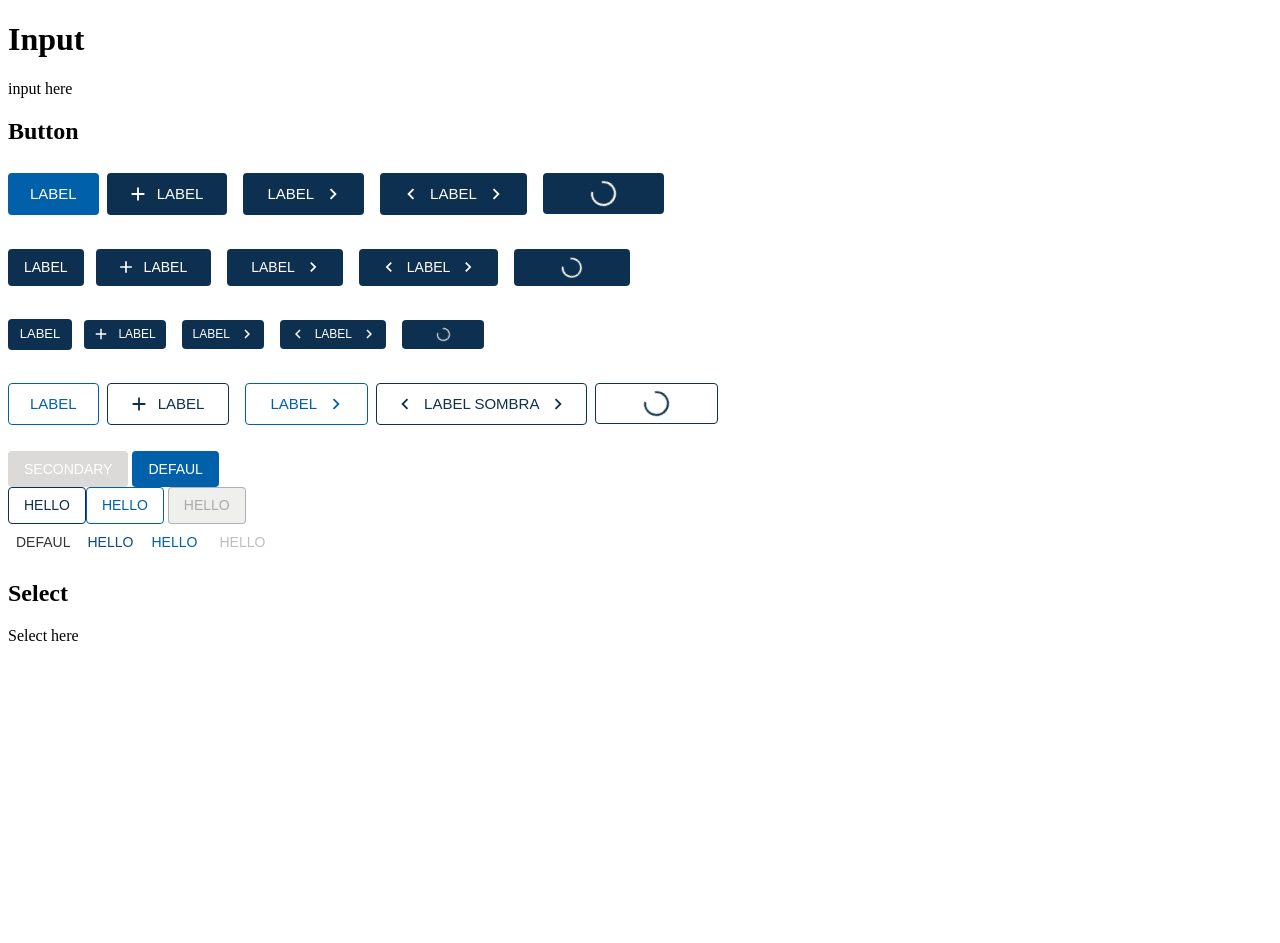
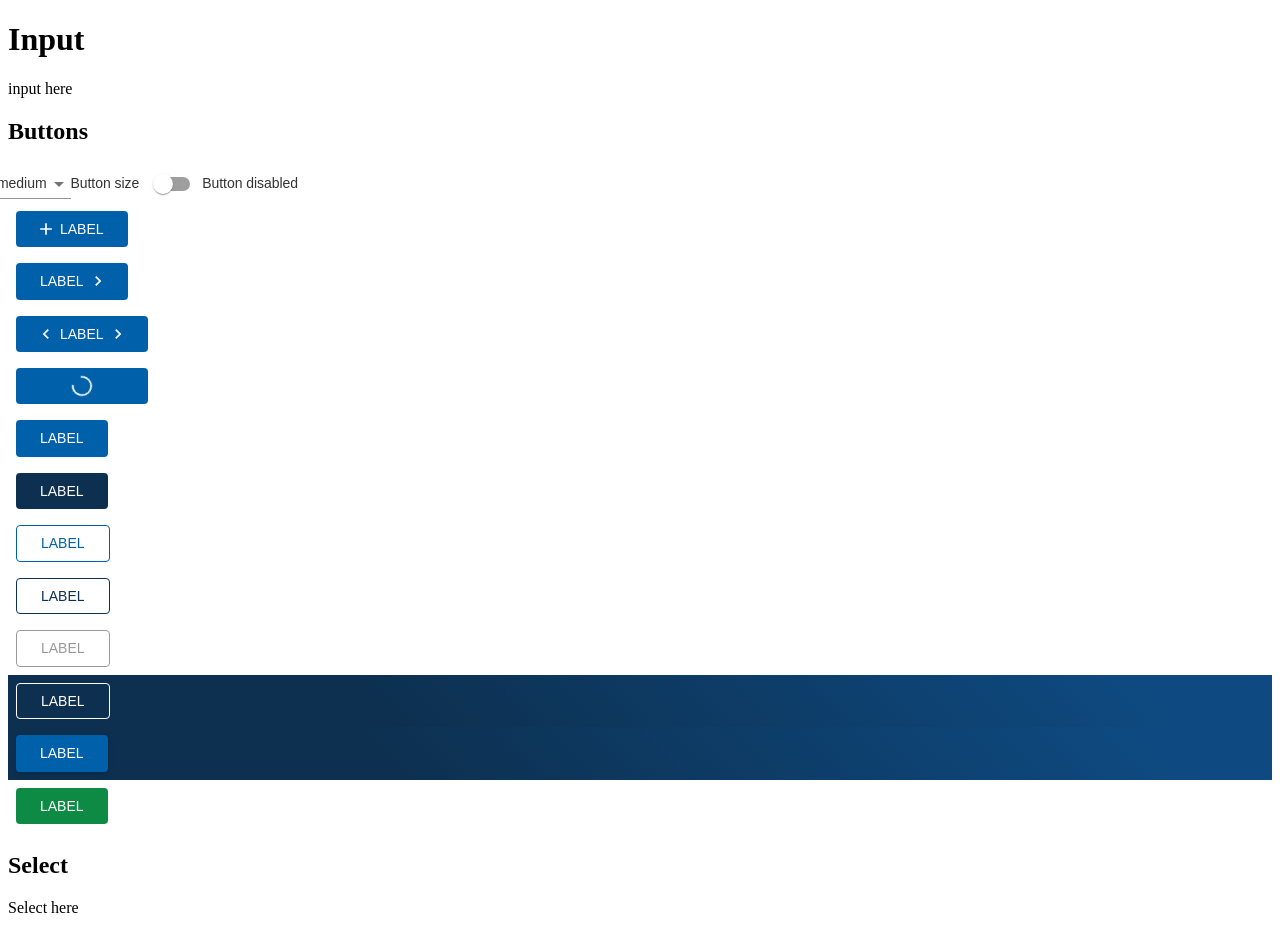
Before and after one commit to santiago86/testcomponents, a React (Create React App) app: page / in a window 1280 px wide. Before the commit the page ends 800 px from the top, so only its background shows below. Built offline with nearby package versions, Linux system fonts and the light colour scheme.

Commit message:
feat: adds buttons copa variants on buttonCo

```diff
--- a/package.json
+++ b/package.json
@@ -9,6 +9,8 @@
     "@testing-library/jest-dom": "^5.7.0",
     "@testing-library/react": "^10.0.4",
     "@testing-library/user-event": "^7.1.2",
+    "clsx": "^1.1.0",
+    "prop-types": "^15.7.2",
     "react": "^16.13.1",
     "react-dom": "^16.13.1",
     "react-scripts": "3.4.1"
--- a/src/App.js
+++ b/src/App.js
@@ -1,16 +1,106 @@
-import React from "react"
+import React, { useState } from "react"
+import Add from "@material-ui/icons/Add"
+import Left from "@material-ui/icons/ChevronLeft"
+import Right from "@material-ui/icons/ChevronRight"
+import FormControlLabel from "@material-ui/core/FormControlLabel"
+import Switch from "@material-ui/core/Switch"
+import Select from "@material-ui/core/Select"
+import MenuItem from "@material-ui/core/MenuItem"
 import InputCo from "./components/inputCo"
 import ButtonCo from "./components/buttonCo"
 import SelectCo from "./components/selectCo"
 
+const BUTTONS = [
+  {
+    id: 1,
+    color: "primary",
+    variant: "contained",
+    start: Add,
+  },
+  {
+    id: 1,
+    color: "primary",
+    variant: "contained",
+    end: Right,
+  },
+  {
+    id: 1,
+    color: "primary",
+    variant: "contained",
+    start: Left,
+    end: Right,
+  },
+  {
+    id: 1,
+    color: "primary",
+    variant: "contained",
+    loading: true,
+  },
+  { id: 1, color: "primary", variant: "contained" },
+  { id: 1, color: "secondary", variant: "contained" },
+  { id: 1, color: "primary", variant: "outlined" },
+  { id: 1, color: "secondary", variant: "outlined" },
+  { id: 1, color: "grey", variant: "outlined" },
+  { id: 1, color: "inverted", variant: "outlined", background: true },
+  { id: 1, color: "primary", variant: "shadow", background: true },
+  { id: 1, color: "confirm", variant: "contained" },
+]
+
+const BUTTON_SIZES = ["small", "medium", "large"]
+
 function App() {
+  const [buttonDisabled, setButtonDisabled] = useState(false)
+  const [buttonSize, setButtonSize] = useState("medium")
   return (
     <div className="App">
       <header className="App-header">
         <h1> Input </h1>
         <InputCo />
-        <h2>Button </h2>
-        <ButtonCo />
+        <h2>Buttons</h2>
+        <FormControlLabel
+          control={
+            <Select
+              value={buttonSize}
+              onChange={(event) => setButtonSize(event.target.value)}
+            >
+              {BUTTON_SIZES.map((size) => (
+                <MenuItem key={size} value={size}>
+                  {size}
+                </MenuItem>
+              ))}
+            </Select>
+          }
+          label="Button size"
+        />
+        <FormControlLabel
+          control={
+            <Switch
+              checked={buttonDisabled}
+              onChange={() => setButtonDisabled((v) => !v)}
+              color="primary"
+            />
+          }
+          label="Button disabled"
+        />
+
+        {BUTTONS.map(({ id, background, ...button }) => (
+          <div
+            key={id}
+            style={{
+              background: background
+                ? "linear-gradient(45deg, #0D3050 30%, #0E4A81 90%)"
+                : null,
+            }}
+          >
+            <ButtonCo // eslint-disable-next-line react/jsx-props-no-spreading
+              {...button}
+              size={buttonSize}
+              disabled={buttonDisabled}
+            >
+              Label
+            </ButtonCo>
+          </div>
+        ))}
         <h2> Select </h2>
         <SelectCo />
         <br />
--- a/src/components/buttonCo.js
+++ b/src/components/buttonCo.js
@@ -1,11 +1,20 @@
-import React from "react"
+import React, { useMemo } from "react"
 import Button from "@material-ui/core/Button"
 import { makeStyles } from "@material-ui/core/styles"
+import PropTypes from "prop-types"
+import clsx from "clsx"
 
-import Left from "@material-ui/icons/ChevronLeft"
-import Right from "@material-ui/icons/ChevronRight"
-import Add from "@material-ui/icons/Add"
 import CircularProgress from "@material-ui/core/CircularProgress"
+import palette from "../theme/palette"
+
+const VARIANTS_COLORS_MAP = {
+  // Colors
+  grey: "primary",
+  inverted: "primary",
+  confirm: "primary",
+  // Variants
+  shadow: "contained",
+}
 
 const useStyles = makeStyles((theme) => ({
   button: {
@@ -13,250 +22,177 @@ const useStyles = makeStyles((theme) => ({
     paddingRight: theme.spacing(3),
     paddingLeft: theme.spacing(3),
   },
+  startIcon: {
+    marginRight: 4,
+  },
+  endIcon: {
+    marginLeft: 4,
+  },
   buttonSmall: {
     margin: theme.spacing(1),
     paddingRight: theme.spacing(1.3),
     paddingLeft: theme.spacing(1.3),
     fontSize: 12,
   },
-  icon: {
-    margin: theme.spacing(0),
-    fontSize: 24,
-  },
-  loading: {
-    width: 25,
-    height: 25,
-    paddingRight: theme.spacing(3),
-    paddingLeft: theme.spacing(3),
+  loadingLarge: {
+    width: 20,
+    height: 20,
+    paddingTop: 2,
+    paddingBottom: 2,
+    paddingRight: 32,
+    paddingLeft: 32,
   },
   loadingMedium: {
     width: 20,
     height: 20,
-    paddingTop: theme.spacing(0.3),
-    paddingBottom: theme.spacing(0.3),
-    paddingRight: theme.spacing(3),
-    paddingLeft: theme.spacing(3),
+    paddingTop: 2,
+    paddingBottom: 2,
+    paddingRight: 32,
+    paddingLeft: 32,
   },
   loadingSmall: {
-    width: 13,
-    height: 13,
-    paddingTop: theme.spacing(0.5),
-    paddingBottom: theme.spacing(0.5),
-    paddingRight: theme.spacing(3),
-    paddingLeft: theme.spacing(3),
+    width: 14,
+    height: 14,
+    paddingTop: 4,
+    paddingBottom: 4,
+    paddingRight: theme.spacing(4.2),
+    paddingLeft: theme.spacing(4.2),
   },
 }))
 
-function ButtonCo() {
-  const classes = useStyles()
+const useClasses = makeStyles(() => ({
+  outlinedGrey: {
+    borderColor: palette.grey[500],
+    border: 1,
+    borderStyle: "solid",
+    color: palette.grey[500],
+    "&:hover": {
+      color: palette.common.white,
+      backgroundColor: palette.grey[500],
+      borderColor: palette.grey[500],
+    },
+    "&:disabled": {
+      bordercolor: palette.grey[400],
+      backgroundColor: palette.grey[100],
+      color: palette.grey[400],
+    },
+  },
+  outlinedInverted: {
+    borderColor: palette.common.white,
+    border: 1,
+    borderStyle: "solid",
+    color: palette.common.white,
+    "&:hover": {
+      color: palette.primary.main,
+      background: palette.common.white,
+    },
+    "&:disabled": {
+      bordercolor: "palette.transparent.bg",
+      border: 1,
+      borderStyle: "solid",
+      color: palette.transparent.text,
+      background: "transparent",
+    },
+  },
+  shadowPrimary: {
+    boxShadow: `1px 2px 4px ${palette.transparent.shadow}`,
+    "&:hover": {
+      boxShadow: `1px 2px 4px ${palette.transparent.shadow}`,
+    },
+    "&:disabled": {
+      backgroundColor: "transparent",
+      bordercolor: palette.transparent.bg,
+      border: 1,
+      color: palette.transparent.bg,
+      borderStyle: "solid",
+      boxShadow: "none",
+    },
+  },
+  containedConfirm: {
+    background: palette.success.main,
+    color: palette.common.white,
+    "&:hover": {
+      background: palette.success.main,
+      color: palette.common.white,
+    },
+    "&:active": {
+      background: palette.success.main,
+      color: palette.common.white,
+    },
+    "&:disabled": {
+      background: palette.grey[200],
+      color: palette.common.white,
+    },
+  },
+}))
+
+const LOADING_SIZES = {
+  small: "loadingSmall",
+  medium: "loadingMedium",
+  large: "loadingLarge",
+}
+
+function ButtonCo({
+  color = "primary",
+  variant = "contained",
+  start: StartIcon,
+  end: EndIcon,
+  children,
+  loading,
+  ...props
+}) {
+  const { size } = props
+  const styles = useStyles()
+  const classes = useClasses()
+  const classNameVariant = useMemo(() => {
+    return variant + color[0].toUpperCase() + color.substr(1)
+  }, [color, variant])
+  const className = classes[classNameVariant] || null
+  const defaultColor = VARIANTS_COLORS_MAP[color] || color
+  const defaultVariant = VARIANTS_COLORS_MAP[variant] || variant
+  const loadingSize = LOADING_SIZES[size] || LOADING_SIZES.medium
 
   return (
-    <div>
-      <Button variant="contained" size="large">
-        Label
-      </Button>
-      <Button
-        variant="contained"
-        size="large"
-        color="secondary"
-        className={classes.button}
-        startIcon={<Add className={classes.icon} />}
-      >
-        Label
-      </Button>
-      <Button
-        variant="contained"
-        color="secondary"
-        size="large"
-        className={classes.button}
-        endIcon={<Right className={classes.icon} />}
-      >
-        Label
-      </Button>
-      <Button
-        variant="contained"
-        color="secondary"
-        size="large"
-        className={classes.button}
-        startIcon={<Left className={classes.icon} />}
-        endIcon={<Right className={classes.icon} />}
-      >
-        Label
-      </Button>
-      <Button
-        variant="contained"
-        color="secondary"
-        size="large"
-        className={classes.button}
-      >
+    <Button
+      // eslint-disable-next-line react/jsx-props-no-spreading
+      {...props}
+      className={clsx(styles.button, className)}
+      color={defaultColor}
+      variant={defaultVariant}
+      startIcon={!loading && StartIcon ? <StartIcon /> : null}
+      endIcon={!loading && EndIcon ? <EndIcon /> : null}
+    >
+      {loading ? (
         <CircularProgress
           variant="indeterminate"
           color="white"
           size="25"
-          className={classes.loading}
+          className={styles[loadingSize]}
         />
-      </Button>
-      <br />
-      <br />
-      <Button variant="contained" size="medium" color="secondary">
-        Label
-      </Button>{" "}
-      <Button
-        variant="contained"
-        size="medium"
-        color="secondary"
-        className={classes.button}
-        startIcon={<Add className={classes.icon} />}
-      >
-        Label
-      </Button>
-      <Button
-        variant="contained"
-        color="secondary"
-        size="medium"
-        className={classes.button}
-        endIcon={<Right className={classes.icon} />}
-      >
-        Label
-      </Button>
-      <Button
-        variant="contained"
-        color="secondary"
-        size="medium"
-        className={classes.button}
-        startIcon={<Left className={classes.icon} />}
-        endIcon={<Right className={classes.icon} />}
-      >
-        Label
-      </Button>
-      <Button
-        variant="contained"
-        color="secondary"
-        size="medium"
-        className={classes.button}
-      >
-        <CircularProgress
-          variant="indeterminate"
-          color="white"
-          size="20"
-          className={classes.loadingMedium}
-        />
-      </Button>
-      <br />
-      <br />
-      <Button variant="contained" size="small" color="secondary">
-        Label
-      </Button>{" "}
-      <Button
-        variant="contained"
-        size="small"
-        color="secondary"
-        className={classes.buttonSmall}
-        startIcon={<Add className={classes.icon} />}
-      >
-        Label
-      </Button>
-      <Button
-        variant="contained"
-        color="secondary"
-        size="small"
-        className={classes.buttonSmall}
-        endIcon={<Right className={classes.icon} />}
-      >
-        Label
-      </Button>
-      <Button
-        variant="contained"
-        color="secondary"
-        size="small"
-        className={classes.buttonSmall}
-        startIcon={<Left className={classes.icon} />}
-        endIcon={<Right className={classes.icon} />}
-      >
-        Label
-      </Button>
-      <Button
-        variant="contained"
-        color="secondary"
-        size="small"
-        className={classes.buttonSmall}
-      >
-        <CircularProgress
-          variant="indeterminate"
-          color="white"
-          size="15"
-          className={classes.loadingSmall}
-        />
-      </Button>
-      <br />
-      <br />
-      <Button variant="outlined" size="large">
-        Label
-      </Button>
-      <Button
-        variant="outlined"
-        size="large"
-        color="secondary"
-        className={classes.button}
-        startIcon={<Add className={classes.icon} />}
-      >
-        Label
-      </Button>
-      <Button
-        variant="outlined"
-        size="large"
-        className={classes.button}
-        endIcon={<Right className={classes.icon} />}
-      >
-        Label
-      </Button>
-      <Button
-        variant="outlined"
-        color="secondary"
-        size="large"
-        className={classes.shadow}
-        startIcon={<Left className={classes.icon} />}
-        endIcon={<Right className={classes.icon} />}
-      >
-        Label sombra
-      </Button>
-      <Button
-        variant="outlined"
-        color="secondary"
-        size="large"
-        className={classes.button}
-      >
-        <CircularProgress
-          variant="indeterminate"
-          color="white"
-          size="25"
-          className={classes.loading}
-        />
-      </Button>
-      <br />
-      <br />
-      <Button variant="contained" color="secondary" disabled>
-        secondary
-      </Button>{" "}
-      <Button variant="contained">defaul</Button> <br />
-      <Button variant="outlined" color="secondary">
-        Hello
-      </Button>
-      <Button variant="outlined" color="primary">
-        Hello
-      </Button>{" "}
-      <Button color="secondary" variant="outlined" disabled>
-        Hello
-      </Button>{" "}
-      <br />
-      <Button>defaul</Button>
-      <Button color="secondary">Hello</Button>
-      <Button color="primary">Hello</Button>{" "}
-      <Button color="secondary" disabled>
-        Hello
-      </Button>
-    </div>
+      ) : (
+        children
+      )}
+    </Button>
   )
 }
 
+ButtonCo.propTypes = {
+  color: PropTypes.string,
+  variant: PropTypes.string,
+  start: PropTypes.elementType,
+  end: PropTypes.elementType,
+  children: PropTypes.node,
+  loading: PropTypes.bool,
+  size: PropTypes.string,
+}
+
+ButtonCo.defaultProps = {
+  color: "primary",
+  variant: "contained",
+  size: "medium",
+  start: null,
+  end: null,
+  children: null,
+  loading: false,
+}
 export default ButtonCo
--- a/src/theme/overrides/MuiButton.js
+++ b/src/theme/overrides/MuiButton.js
@@ -39,6 +39,10 @@ const outlinedPrimary = {
     color: palette.common.white,
     backgroundColor: palette.primary.main,
   },
+  "&:active": {
+    color: palette.common.white,
+    backgroundColor: palette.primary.main,
+  },
   "&:disabled": {
     bordercolor: palette.grey[400],
     backgroundColor: palette.grey[100],
@@ -73,7 +77,7 @@ export default {
     },
     "&:disabled": {
       color: palette.common.white,
-      backgroundColor: palette.text.disabled,
+      backgroundColor: palette.grey[200],
     },
   },
   outlined: {
@@ -89,20 +93,9 @@ export default {
       color: palette.common.white,
       backgroundColor: palette.secondary.dark,
     },
-    "&:disabled": {
-      bordercolor: palette.grey[400],
-      backgroundColor: palette.grey[100],
-      color: palette.grey[400],
-    },
-  },
-  outlineGray: {
-    borderColor: palette.grey[500],
-    border: 1,
-    borderStyle: "solid",
-    color: palette.grey[500],
-    "&:hover": {
+    "&:active": {
       color: palette.common.white,
-      backgroundColor: palette.grey[500],
+      backgroundColor: palette.secondary.dark,
     },
     "&:disabled": {
       bordercolor: palette.grey[400],
@@ -110,21 +103,10 @@ export default {
       color: palette.grey[400],
     },
   },
-  outlineInvert: {
-    borderColor: palette.common.white,
-    border: 1,
-    borderStyle: "solid",
-    color: palette.common.white,
-    "&:hover": {
-      color: palette.primary.main,
-      backgroundColor: palette.common.white,
-    },
-    "&:disabled": {
-      bordercolor: palette.transparent.bg,
-      color: palette.transparent.text,
-    },
+  startIcon: {
+    marginRight: 4,
   },
-  shadow: {
-    boxShadow: `0 2px 4px  ${palette.transparent.shadow}`,
+  endIcon: {
+    marginLeft: 4,
   },
 }
```
